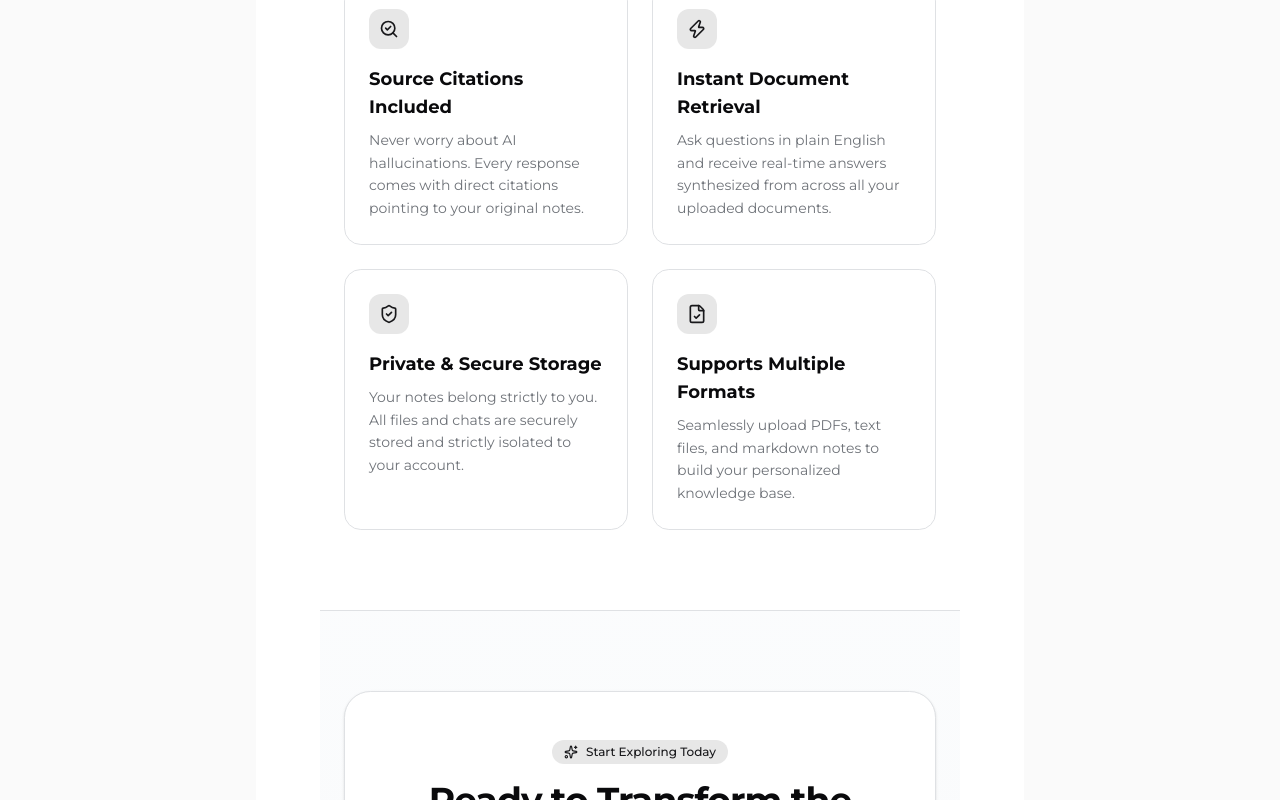
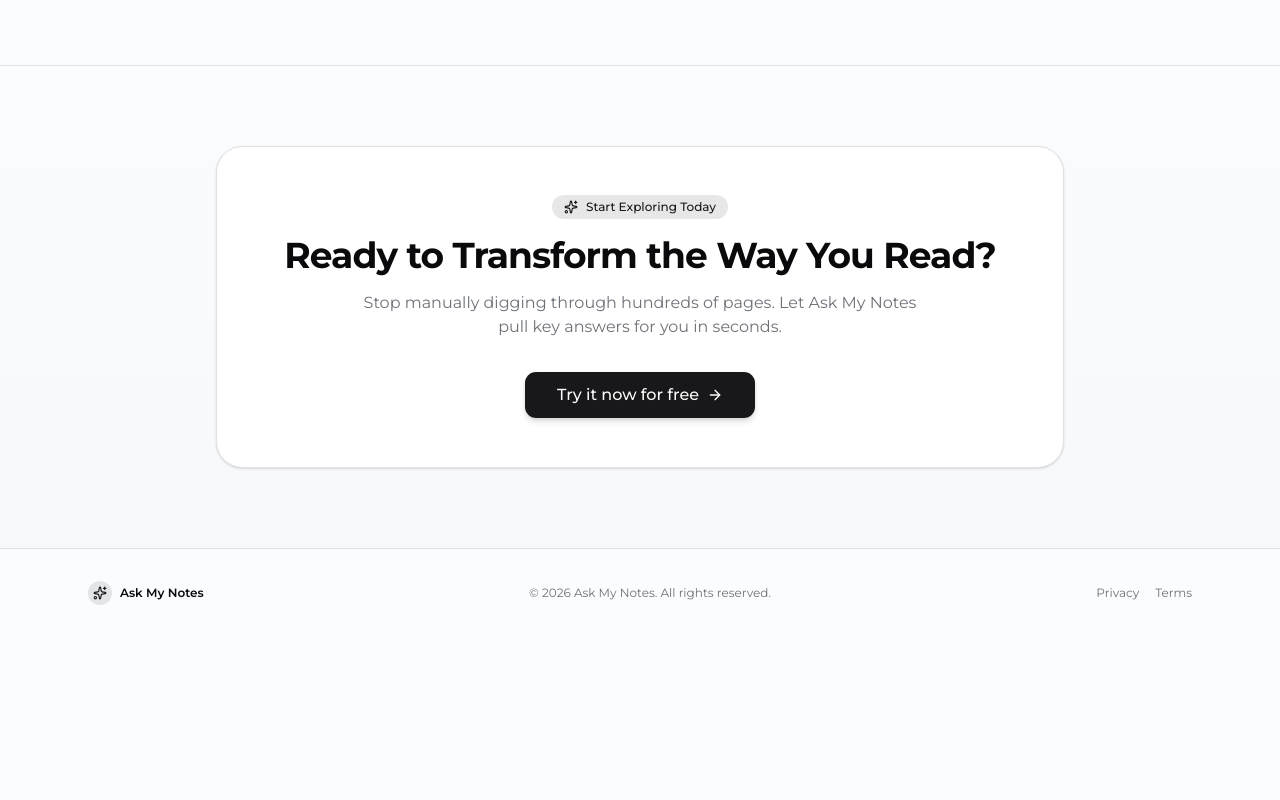
Before and after one commit to yy933/Ask-my-notes, a Next.js app: page / in a window 1280 px wide. Shown: the part 2000-2800 px from the top of the page. After the commit the page ends 2637 px from the top, so only its background shows below. Built offline with nearby package versions, Linux system fonts and the light colour scheme; no server answers.

Commit message:
feat(landing-page): add footer component

```diff
--- a/app/page.tsx
+++ b/app/page.tsx
@@ -2,16 +2,16 @@ import HeroSection from '@/components/landing/hero-section';
 import HowItWorksSection from '@/components/landing/how-it-works-section';
 import FeatureGridSection from '@/components/landing/feature-grid-section';
 import CTASection from '@/components/landing/cta-section';
+import Footer from '@/components/landing/footer';
 
 export default function Home() {
   return (
-    <div className="flex flex-1 flex-col items-center justify-center bg-zinc-50 font-sans dark:bg-black">
-      <main className="flex w-full max-w-3xl flex-1 flex-col items-center justify-between bg-white px-16 py-32 sm:items-start dark:bg-black">
-        <HeroSection />
-        <HowItWorksSection />
-        <FeatureGridSection />
-        <CTASection />
-      </main>
-    </div>
+    <main className="flex min-h-screen flex-col">
+      <HeroSection />
+      <HowItWorksSection />
+      <FeatureGridSection />
+      <CTASection />
+      <Footer />
+    </main>
   );
 }
--- /dev/null
+++ b/components/landing/footer.tsx
@@ -0,0 +1,26 @@
+import Link from 'next/link';
+import { Sparkles } from 'lucide-react';
+
+export default function Footer() {
+  return (
+    <footer className="bg-background border-t py-8">
+      <div className="text-muted-foreground mx-auto flex max-w-6xl flex-col items-center justify-between gap-4 px-4 text-xs sm:flex-row sm:px-6">
+        <div className="text-foreground flex items-center gap-2 font-semibold">
+          <div className="bg-primary/10 text-primary flex h-6 w-6 items-center justify-center rounded-lg">
+            <Sparkles className="h-3.5 w-3.5" />
+          </div>
+          <span>Ask My Notes</span>
+        </div>
+        <p>© {new Date().getFullYear()} Ask My Notes. All rights reserved.</p>
+        <div className="flex items-center gap-4">
+          <Link href="/privacy" className="hover:underline">
+            Privacy
+          </Link>
+          <Link href="/terms" className="hover:underline">
+            Terms
+          </Link>
+        </div>
+      </div>
+    </footer>
+  );
+}
```
